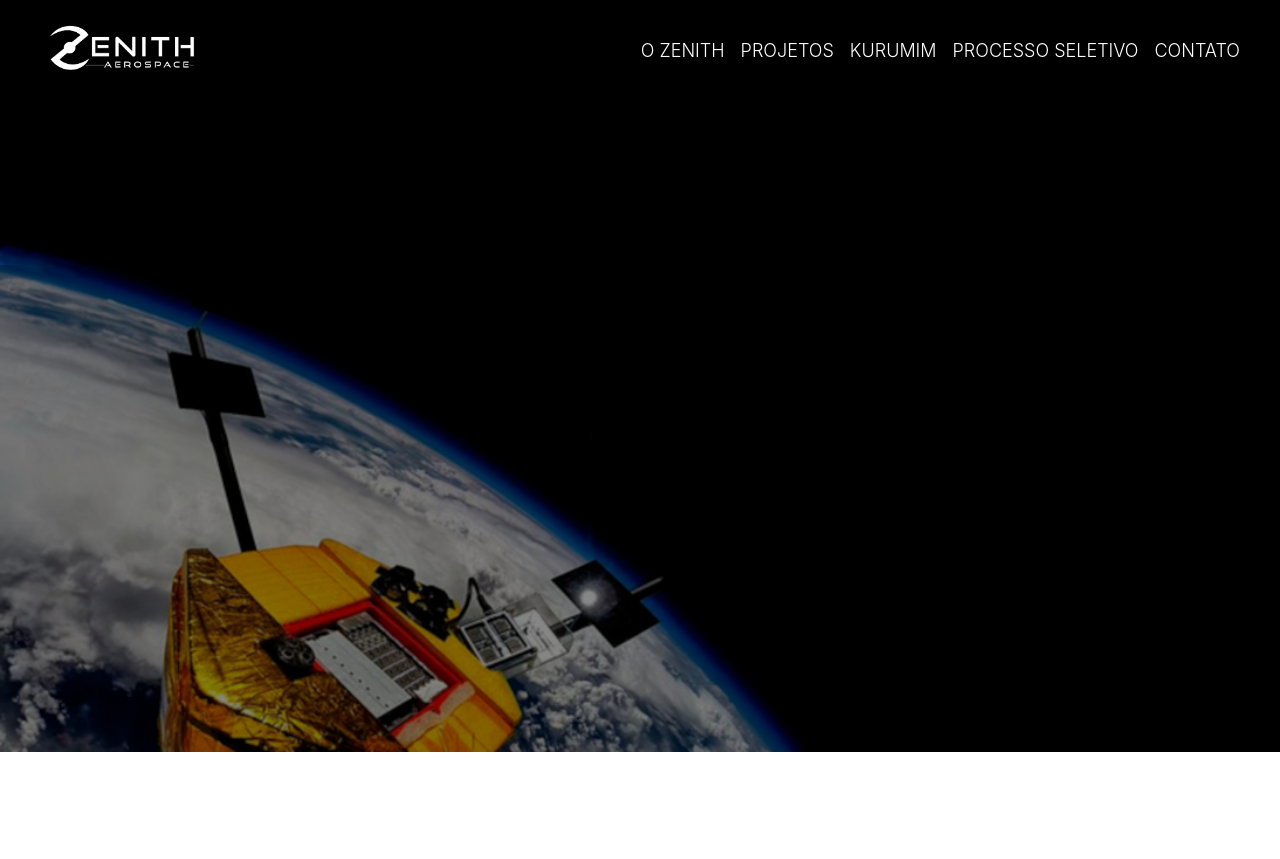
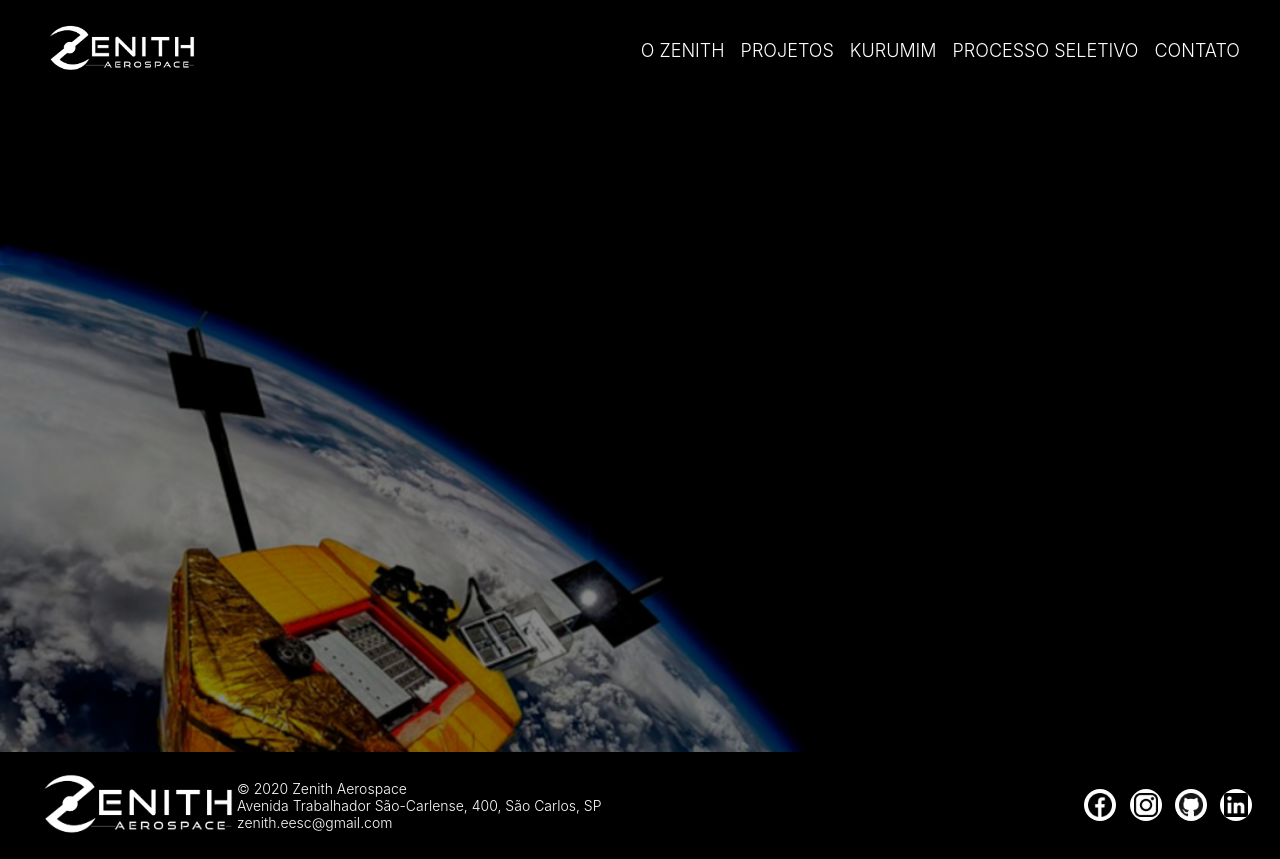
Before and after one commit to Math-42/ZenSite, a Next.js app: page / in a window 1280 px wide. Before the commit the page ends 800 px from the top, so only its background shows below. Built offline with nearby package versions, Linux system fonts and the light colour scheme.

Commit message:
footer que contrai

```diff
--- a/components/footer.js
+++ b/components/footer.js
@@ -1,4 +1,4 @@
-import styles from '../styles/footer.css'
+import '../styles/footer.css'
 
 function Footer() {
 
@@ -6,34 +6,33 @@ function Footer() {
 
 	return (
 		<div className="footer">
-			<div className="row pr-5 pl-5 mr-5 ml-5">
-				<div className="col row ">
-					<a className="navbar-brand" href="#" >
-						<img src="/images/NavigationBar/logo.png" width="195" height="104" />
-					</a>
-					<div className="col p-3">
-						<span className="row">© 2020 Zenith Aerospace</span>
-						<span className="row">Avenida Trabalhador São-Carlense, 400, São Carlos, SP</span>
-						<span className="row">zenith.eesc@gmail.com</span>
-					</div>
+			<div className="footer--leftSide">
+				<a className="" href="#" >
+					<img src="/images/NavigationBar/logo.png" width="195" height="104" />
+				</a>
+
+				<div className="footer--data">
+					<span >© 2020 Zenith Aerospace</span>
+					<span >Avenida Trabalhador São-Carlense, 400, São Carlos, SP</span>
+					<span >zenith.eesc@gmail.com</span>
 				</div>
-				<div className="col-2 d-flex justify-content-between align-items-center">
-					<a className={styles.socialIconContainer} href="https://www.facebook.com/zenitheesc">
-						<img className="socialIcon" src="/images/Footer/facebook.png" width="28" height="28" />
-					</a>
-					<a className={styles.socialIconContainer} href="https://www.instagram.com/zenith_eesc/">
-						<img className="socialIcon" src="/images/Footer/Instagram.png" width="28" height="28" />
-					</a>
+			</div>
 
-					<a className={styles.socialIconContainer} href="https://github.com/zenitheesc">
-						<img className="socialIcon" src="/images/Footer/GitHub-Mark/PNG/GitHub-Mark-32px.png" width="28" height="28" />
-					</a>
+			<div>
+				<button className="socialIconContainer" href="https://www.facebook.com/zenitheesc">
+					<img className="socialIcon" src="/images/Footer/facebook.png" />
+				</button>
+				<button className="socialIconContainer" href="https://www.instagram.com/zenith_eesc/">
+					<img className="socialIcon" src="/images/Footer/Instagram.png" />
+				</button>
 
-					<a  className={styles.socialIconContainer} href="https://www.linkedin.com/company/zenith-aerospace/">
-						<img className="socialIcon" src="/images/Footer/LinkedIn.png" width="28" height="28" />
-					</a>
+				<button className="socialIconContainer" href="https://github.com/zenitheesc">
+					<img className="socialIcon" src="/images/Footer/GitHub-Mark/PNG/GitHub-Mark-32px.png" />
+				</button>
 
-				</div>
+				<button className="socialIconContainer" href="https://www.linkedin.com/company/zenith-aerospace/">
+					<img className="socialIcon" src="/images/Footer/LinkedIn.png" />
+				</button>
 			</div>
 
 		</div>
--- a/pages/index.js
+++ b/pages/index.js
@@ -1,14 +1,15 @@
-import styles from '../styles/global.css'
+import '../styles/global.css'
 import NavBar from '../components/navBar';
 import Footer from '../components/footer';
 
 function Home() {
 	return (
-		<div className={styles.body}>
+		<div>
 			<NavBar />
 			<div>
-				<img src="/images/HomePage/(1) Header.png" width="100%" />
+				<img src="/images/HomePage/(1) Header.png" width="100%" style={{display: "flex"}}/>
 			</div>
+			<Footer/>
 		</div>
 	)
 }
--- a/styles/footer.css
+++ b/styles/footer.css
@@ -1,21 +1,51 @@
-div.footer {
-    width: 100%;
+.footer {
+    display: flex;
+    flex-direction: row;
+    justify-content: space-between;
     background-color: black;
+    font-size: 14px;
     color: white;
-    font: 14;
-    font-family: -apple-system, BlinkMacSystemFont, 'Segoe UI', Roboto, Oxygen, Ubuntu, Cantarell, 'Open Sans', 'Helvetica Neue', sans-serif;
+    align-items: center;
     font-weight: 300;
+    padding-left: 3em;
+    padding-right: 1.5em;
+}
+
+.footer--leftSide {
+    display: flex;
+    flex-direction: row;
+    justify-content: center;
+    align-items: center;
+}
+
+.footer--data{
+    display: flex;
+    flex-direction: column;
+    text-align: left;
 }
 
 .socialIconContainer {
+    padding: 4px;
+    margin: 0.5em;
     background-color: white;
-    border-radius: 100px;
-    padding: 0.35rem;
+    width: 32px;
+    height: 32px;
     border: none;
-    margin-left: 1rem;
+    margin-top: 1em;
+    margin-bottom: 1em;
+    border-radius: 50%;
+}
+
+.socialIcon{
+    width: 24px;
+    height: 24px;
+    padding: 0px;
+    margin: 0px;
+}
+
+@media screen and (max-width: 960px) {
+    .footer--data{text-align: center;}
+    .footer {  flex-direction: column; }
+    .footer--leftSide {  flex-direction: column; };
 
 }
-
-div.footer .socialIcon {
-    background-color: white;
-}
```
